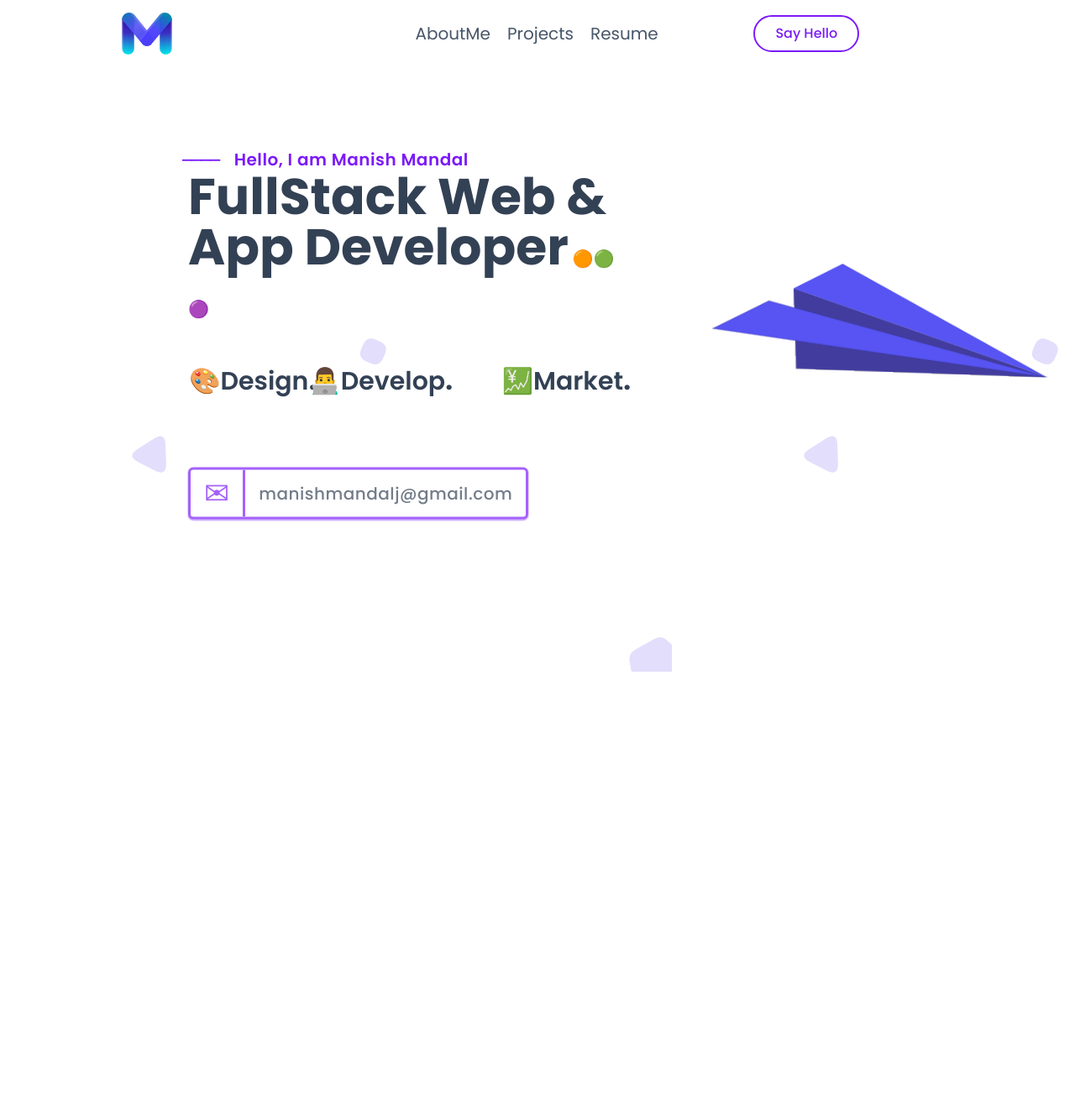
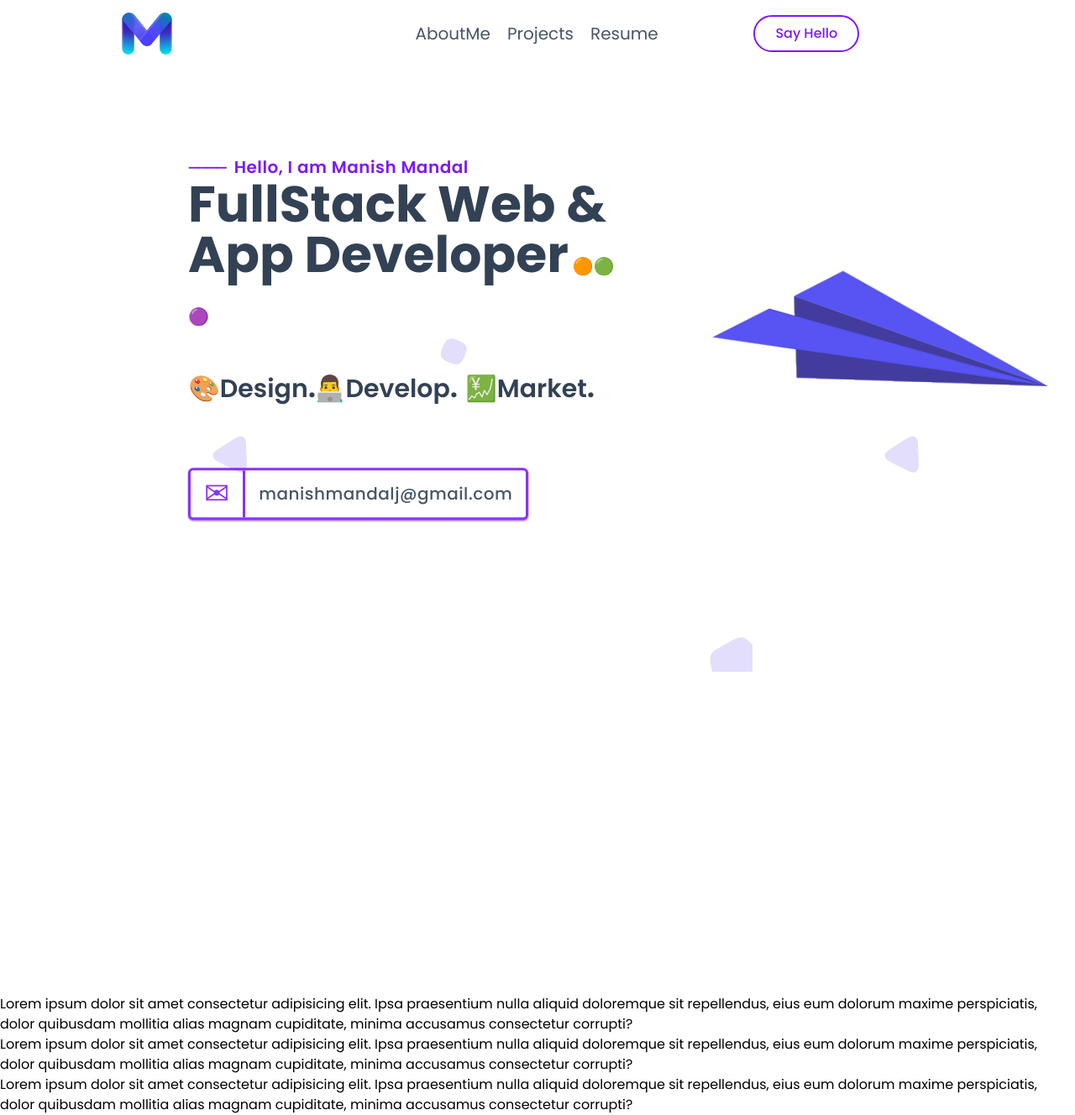
Before and after one commit to manishMandal02/manishmandal.me, a Next.js app: page / in a window 1280 px wide. Shown: the whole page at 84% size. Before the commit the page ends 800 px from the top, so only its background shows below. Built offline with nearby package versions, Linux system fonts and the light colour scheme.

Commit message:
fixed height issue

```diff
--- a/components/Header.tsx
+++ b/components/Header.tsx
@@ -6,7 +6,7 @@ import React from 'react';
 
 const Header = () => {
   return (
-    <nav className='h-20  overflow-hidden flex items-center justify-around py-8 fixed top-0 w-full '>
+    <nav className='h-20  overflow-hidden flex items-center justify-around py-8 fixed top-0 w-full  bg-white z-50 shadow-sm shadow-gray-50 '>
       <Link href={'/'}>
         <Image src={'/m-logo.svg'} className='cursor-pointer' width={60} height={60} alt='manish-mandal' />
       </Link>
--- a/components/landingSection/LandingSection.tsx
+++ b/components/landingSection/LandingSection.tsx
@@ -1,6 +1,6 @@
 import { motion, useAnimation } from 'framer-motion';
 import Image from 'next/image';
-import React from 'react';
+import React, { useEffect } from 'react';
 
 import { planeVariants } from '../../src/animations/landingSection';
 import MainTitle from './MainTitle';
@@ -30,7 +30,10 @@ const HeroSection = () => {
   // title animation start
 
   return (
-    <div className='flex w-full mx-24 mt-32'>
+    <div
+      className='flex w-full  h-screen mx-24 '
+      style={{ backgroundImage: 'url(/geo-bg.svg)', backgroundAttachment: 'fixed' }}
+    >
       {/* Left container */}
       <div className='flex flex-col w-1/2 items-start justify-center py-12 pl-32 relative'>
         <MainTitle controls={titleControls} />
--- a/components/landingSection/ScrollDown.tsx
+++ b/components/landingSection/ScrollDown.tsx
@@ -7,7 +7,7 @@ const ScrollDown = () => {
   return (
     <>
       <motion.div
-        className='absolute -bottom-24 -right-10 flex items-center'
+        className='absolute bottom-5 -right-16  flex items-center'
         variants={scrollDownContainerVariant}
         initial='initial'
         animate='animate'
--- a/pages/index.tsx
+++ b/pages/index.tsx
@@ -1,21 +1,34 @@
 import Head from 'next/head';
 
-// compoents
+// components
+
 import Header from '../components/Header';
 import HeroSection from '../components/landingSection/LandingSection';
 
 export default function Home() {
   return (
-    <div
-      className=' flex flex-col min-h-screen overflow-x-hidden'
-      style={{ backgroundImage: 'url(/geo-bg.svg)' }}
-    >
+    <div className=' flex flex-col min-h-screen overflow-x-hidden transition-all duration-150'>
       <Head>
         <title>Manish Mandal</title>
         <link rel='icon' href='/favicon.ico' />
       </Head>
       <Header />
       <HeroSection />
+      <p className='mt-96'>
+        Lorem ipsum dolor sit amet consectetur adipisicing elit. Ipsa praesentium nulla aliquid doloremque sit
+        repellendus, eius eum dolorum maxime perspiciatis, dolor quibusdam mollitia alias magnam cupiditate,
+        minima accusamus consectetur corrupti?
+      </p>
+      <p>
+        Lorem ipsum dolor sit amet consectetur adipisicing elit. Ipsa praesentium nulla aliquid doloremque sit
+        repellendus, eius eum dolorum maxime perspiciatis, dolor quibusdam mollitia alias magnam cupiditate,
+        minima accusamus consectetur corrupti?
+      </p>
+      <p>
+        Lorem ipsum dolor sit amet consectetur adipisicing elit. Ipsa praesentium nulla aliquid doloremque sit
+        repellendus, eius eum dolorum maxime perspiciatis, dolor quibusdam mollitia alias magnam cupiditate,
+        minima accusamus consectetur corrupti?
+      </p>
     </div>
   );
 }
```
